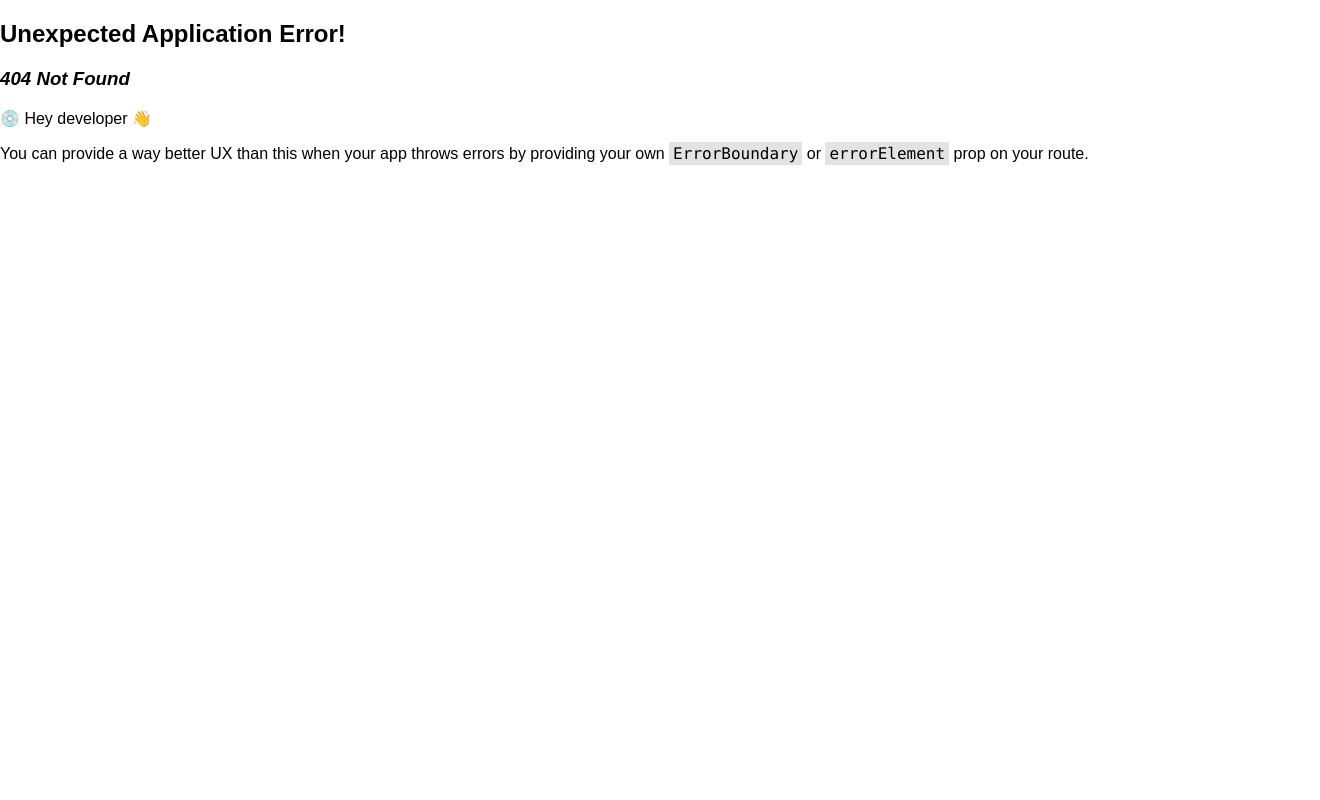
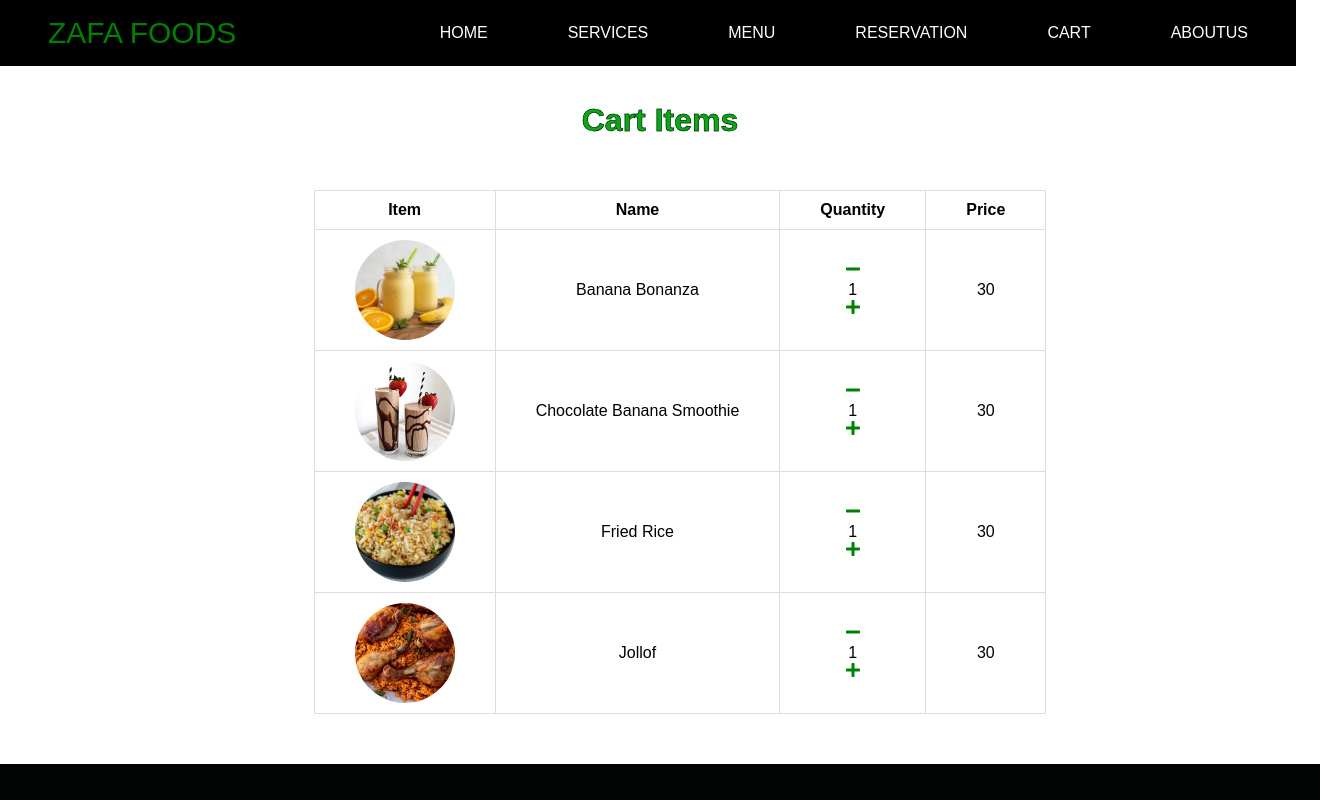
Before and after one commit to Avatar-J/Food-website, a React (Create React App) app in the folder zafa-foods/: page /Cart in a window 1280 px wide. Before the commit this address had no page. Shown: the top 800 px of the page, 1320 px wide, since content can reach past the window. Built offline with nearby package versions, Linux system fonts and the light colour scheme.

Commit message:
Added a cart

```diff
--- a/zafa-foods/src/App.tsx
+++ b/zafa-foods/src/App.tsx
@@ -16,6 +16,7 @@ import Menu from "./Pages/Menu/Menu";
 import Booking from "./Pages/Booking/Booking";
 import { Content } from "./Components/GeneralStyling";
 import Footer from "./Components/Footer/Footer";
+import Cart from "./Pages/Cart/Cart";
 
 function App() {
   const router1 = createBrowserRouter(
@@ -26,6 +27,7 @@ function App() {
         <Route path="/Aboutus" element={<AboutUs />} />
         <Route path="/Services" element={<Services />} />
         <Route path="/Booking" element={<Booking />} />
+        <Route path="/Cart" element={<Cart />} />
       </Route>
     )
   );
--- a/zafa-foods/src/Components/Navbar/Navbar.tsx
+++ b/zafa-foods/src/Components/Navbar/Navbar.tsx
@@ -26,14 +26,19 @@ export default function Navbar() {
 
         <div className="nav-menu">
           <Link to="/">Home</Link>
+
           <Link to="/Services">Services</Link>
 
           <div className="branches">
             <Link to="/Menu">Menu</Link>
           </div>
 
-          <div className="branches">
-            <Link to="/Booking">Booking</Link>
+          <div className="Booking">
+            <Link to="/Booking">Reservation</Link>
+          </div>
+
+          <div className="Cart">
+            <Link to="/Cart">Cart</Link>
           </div>
 
           <Link to="/Aboutus">AboutUs</Link>
--- a/zafa-foods/src/Pages/Booking/Booking.tsx
+++ b/zafa-foods/src/Pages/Booking/Booking.tsx
@@ -47,6 +47,22 @@ const Booking = () => {
         {/* <DatePicker /> */}
 
         <div>
+          <FormElement style={{}}>
+            <label>Date</label>
+            <Dropdown
+              style={{
+                backgroundColor: "rgba(255, 255, 255, 1)",
+                opacity: "1",
+              }}
+            >
+              <DropdownBtn onClick={datePickerHandler}>
+                <div>Pick Date</div>
+                <MdOutlineArrowDropDown />
+              </DropdownBtn>
+              {showDatePicker ? <DatePicker /> : null}
+            </Dropdown>
+          </FormElement>
+
           {formLabel.map((item, index) => {
             return (
               <>
@@ -91,16 +107,6 @@ const Booking = () => {
               </>
             );
           })}
-          <FormElement style={{}}>
-            <label>Date</label>
-            <Dropdown>
-              <DropdownBtn onClick={datePickerHandler}>
-                <div>Pick Date</div>
-                <MdOutlineArrowDropDown />
-              </DropdownBtn>
-              {showDatePicker ? <DatePicker /> : null}
-            </Dropdown>
-          </FormElement>
         </div>
       </SectionContainer>
     </>
--- /dev/null
+++ b/zafa-foods/src/Pages/Cart/Cart.tsx
@@ -0,0 +1,124 @@
+import React from "react";
+import {
+  SectionContainer,
+  SectionHeader,
+  ImageAdjust,
+} from "../../Components/GeneralStyling";
+import { FaMinus } from "react-icons/fa";
+import { FaPlus } from "react-icons/fa";
+import styled from "styled-components";
+import img1 from "../../Images/Banana Bonanza.jpg";
+import img2 from "../../Images/ChocolateBananaSmoothie.jpg";
+import img3 from "../../Images/Fried-Rice.jpg";
+import img4 from "../../Images/Jollof.jpg";
+
+const dummyData = [
+  {
+    Item: img1,
+    Name: "Banana Bonanza",
+    Quantity: 1,
+    Price: 30,
+  },
+  {
+    Item: img2,
+    Name: "Chocolate Banana Smoothie",
+    Quantity: 1,
+    Price: 30,
+  },
+  {
+    Item: img3,
+    Name: "Fried Rice",
+    Quantity: 1,
+    Price: 30,
+  },
+  {
+    Item: img4,
+    Name: "Jollof",
+    Quantity: 1,
+    Price: 30,
+  },
+];
+
+function Cart() {
+  return (
+    <>
+      <SectionContainer>
+        <SectionHeader>Cart Items</SectionHeader>
+
+        <CartWrapper>
+          <table style={{ width: "100%", borderCollapse: "collapse" }}>
+            <thead>
+              <tr>
+                <th>Item</th>
+                <th>Name</th>
+                <th>Quantity</th>
+                <th>Price</th>
+              </tr>
+            </thead>
+
+            <tbody>
+              {dummyData.map((data, index) => {
+                return (
+                  <>
+                    <tr>
+                      <td>
+                        <ImageDiv>
+                          <ImageAdjust
+                            src={data.Item}
+                            style={{ borderRadius: "50%" }}
+                          />
+                        </ImageDiv>
+                      </td>
+                      <td>{data.Name}</td>
+
+                      <Quantity>
+                        <div>
+                          <FaMinus color="green" />
+                        </div>
+                        {data.Quantity}
+                        <div>
+                          <FaPlus color="green" />
+                        </div>
+                      </Quantity>
+
+                      <td>{data.Price}</td>
+                    </tr>
+                  </>
+                );
+              })}
+            </tbody>
+          </table>
+        </CartWrapper>
+      </SectionContainer>
+    </>
+  );
+}
+
+const CartWrapper = styled.div`
+  width: 100%;
+  padding: 20px;
+  display: grid;
+  place-content: center;
+  /* grid-template-columns: repeat(4, 1fr); */
+
+  & th,
+  td {
+    padding: 10px 40px;
+    text-align: center;
+    border: 1px solid #ddd;
+  }
+`;
+
+const TableHeader = styled.div``;
+
+const ImageDiv = styled.div`
+  width: 100px;
+  height: 100px;
+  border-radius: 50% 50%;
+`;
+
+const Quantity = styled.td`
+  /* display: flex; */
+`;
+
+export default Cart;
```
